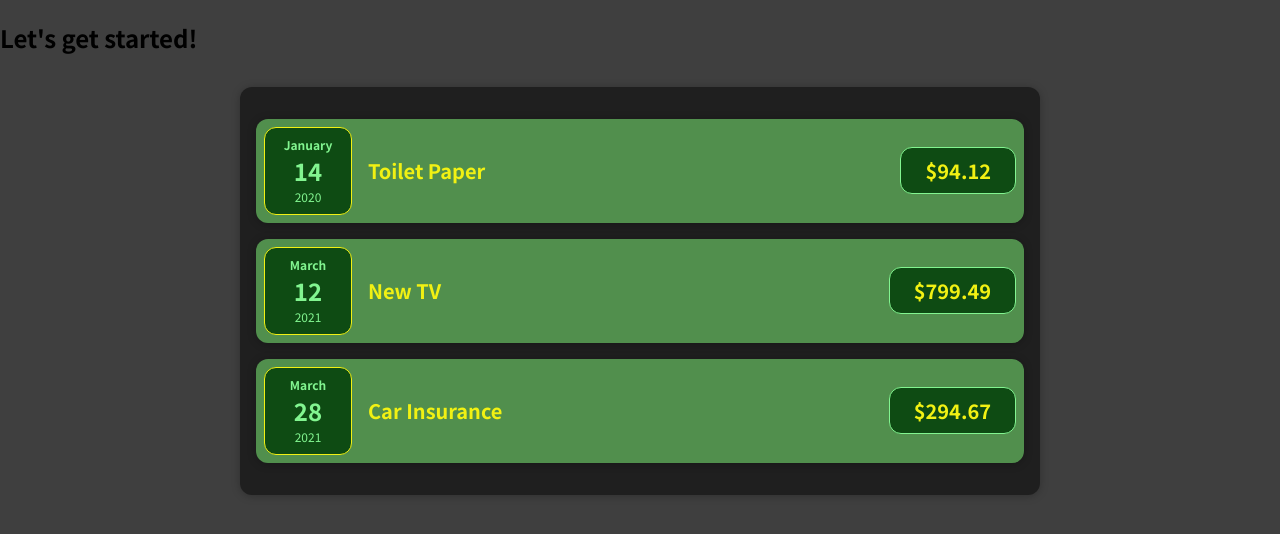
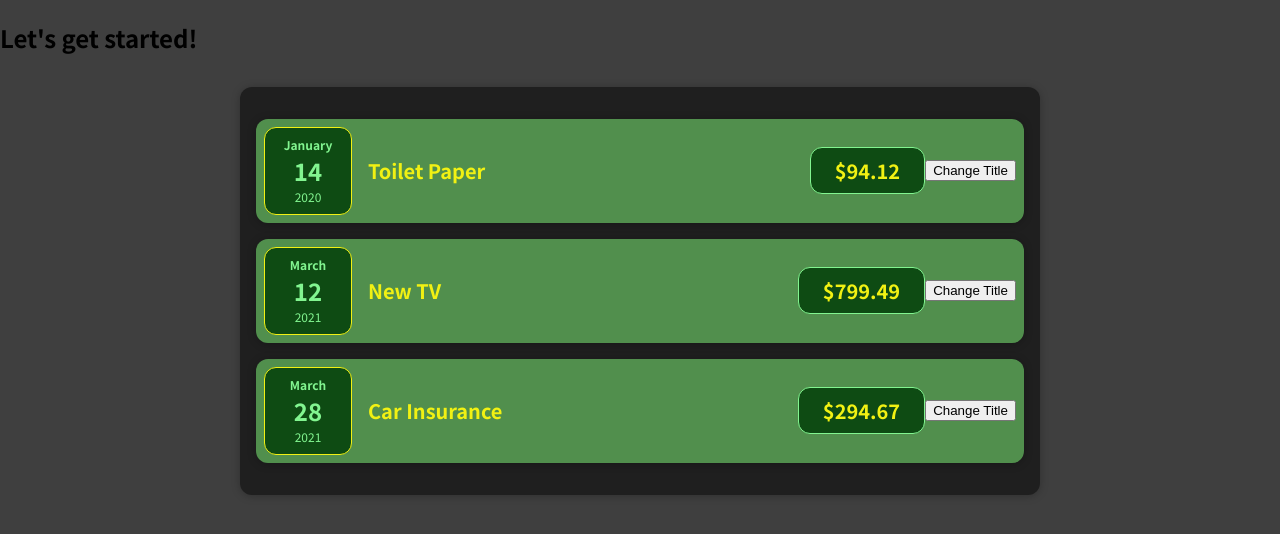
Before and after one commit to KaushikBaidya/expense-tracker, a React (Create React App) app: page / in a window 1280 px wide. Shown: the top 534 px of the page. Built offline with nearby package versions, Linux system fonts and the light colour scheme.

Commit message:
Update ExpenseItem.js

```diff
--- a/src/components/Expenses/ExpenseItem.js
+++ b/src/components/Expenses/ExpenseItem.js
@@ -6,6 +6,9 @@ import { ExpenseDate } from './ExpenseDate'
 import './ExpenseItem.css'
 
 const ExpenseItem = (props) => {
+  const handleClick = () => {
+    console.log('clicked!')
+  }
   return (
     <Card className="expense-item">
       <ExpenseDate date={props.date} />
@@ -13,6 +16,7 @@ const ExpenseItem = (props) => {
         <h2>{props.title}</h2>
         <div className="expense-item__price">${props.amount}</div>
       </div>
+      <button onClick={handleClick}>Change Title</button>
     </Card>
   )
 }
```
